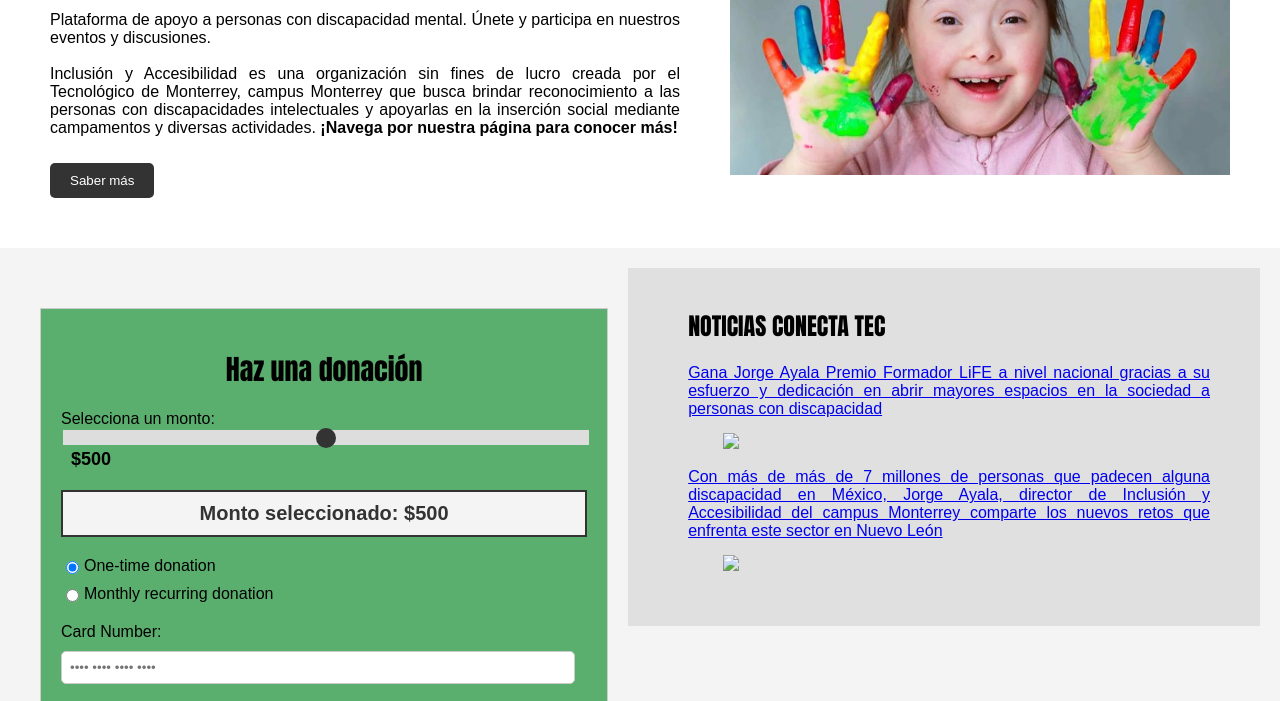
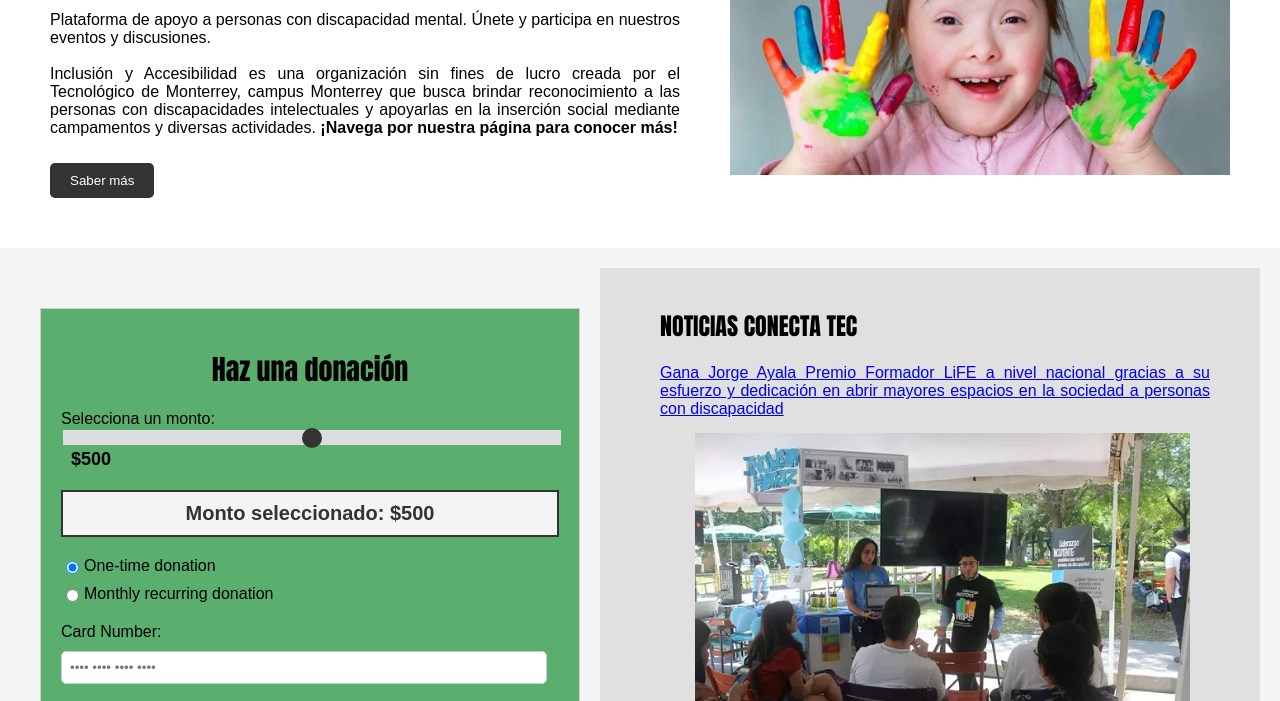
Before and after one commit to AnetteHdz/inclusion, a plain HTML site: page index.html in a window 1280 px wide. Shown: the part 240-941 px from the top of the page. Drawn offline with nearby package versions, Linux system fonts and the light colour scheme.

Commit message:
Update index.html

```diff
--- a/index.html
+++ b/index.html
@@ -127,9 +127,9 @@
             <h2 class=" noti">NOTICIAS CONECTA TEC</h2>
             <ul class="not">
                 <li><a href="https://conecta.tec.mx/es/noticias/monterrey/educacion/premian-con-maximo-reconocimiento-su-labor-por-promover-la-inclusion">Gana Jorge Ayala Premio Formador LiFE a nivel nacional gracias a su esfuerzo y dedicación en abrir mayores espacios en la sociedad a personas con discapacidad</a></li>
-                <img class="n1" src="imagenes/platica-tec.png">
+                <img class="n1" src="platica-tec.png">
                 <li><a href="https://conecta.tec.mx/es/noticias/monterrey/educacion/fomentar-una-cultura-inclusiva-primer-paso-al-cambio-afirma-experto">Con más de más de 7 millones de personas que padecen alguna discapacidad en México, Jorge Ayala, director de Inclusión y Accesibilidad del campus Monterrey comparte los nuevos retos que enfrenta este sector en Nuevo León</a></li>
-                <img class="n1" src="imagenes/lsm.png">
+                <img class="n1" src="lsm.png">
             </ul>
         </div>
     </div>
```
